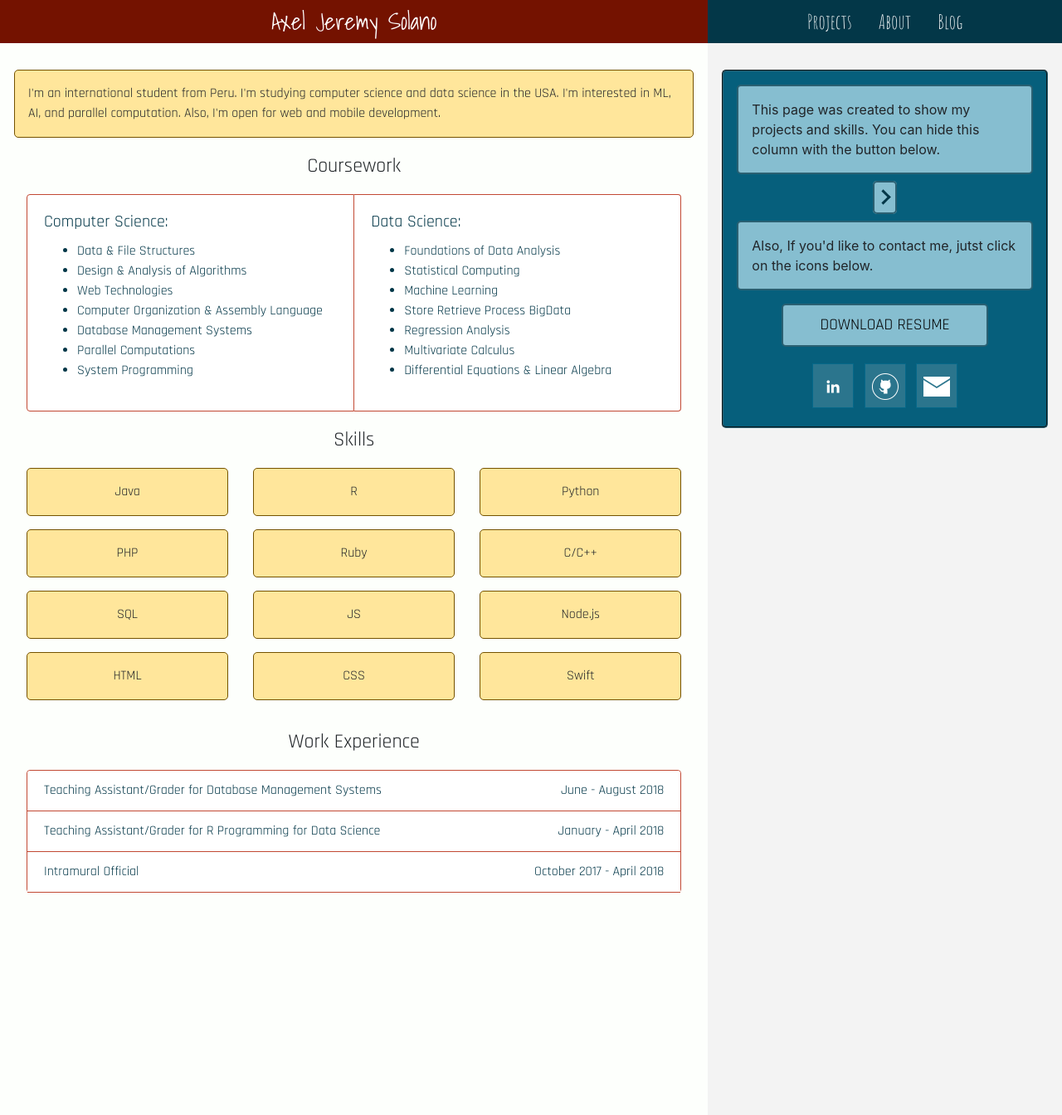
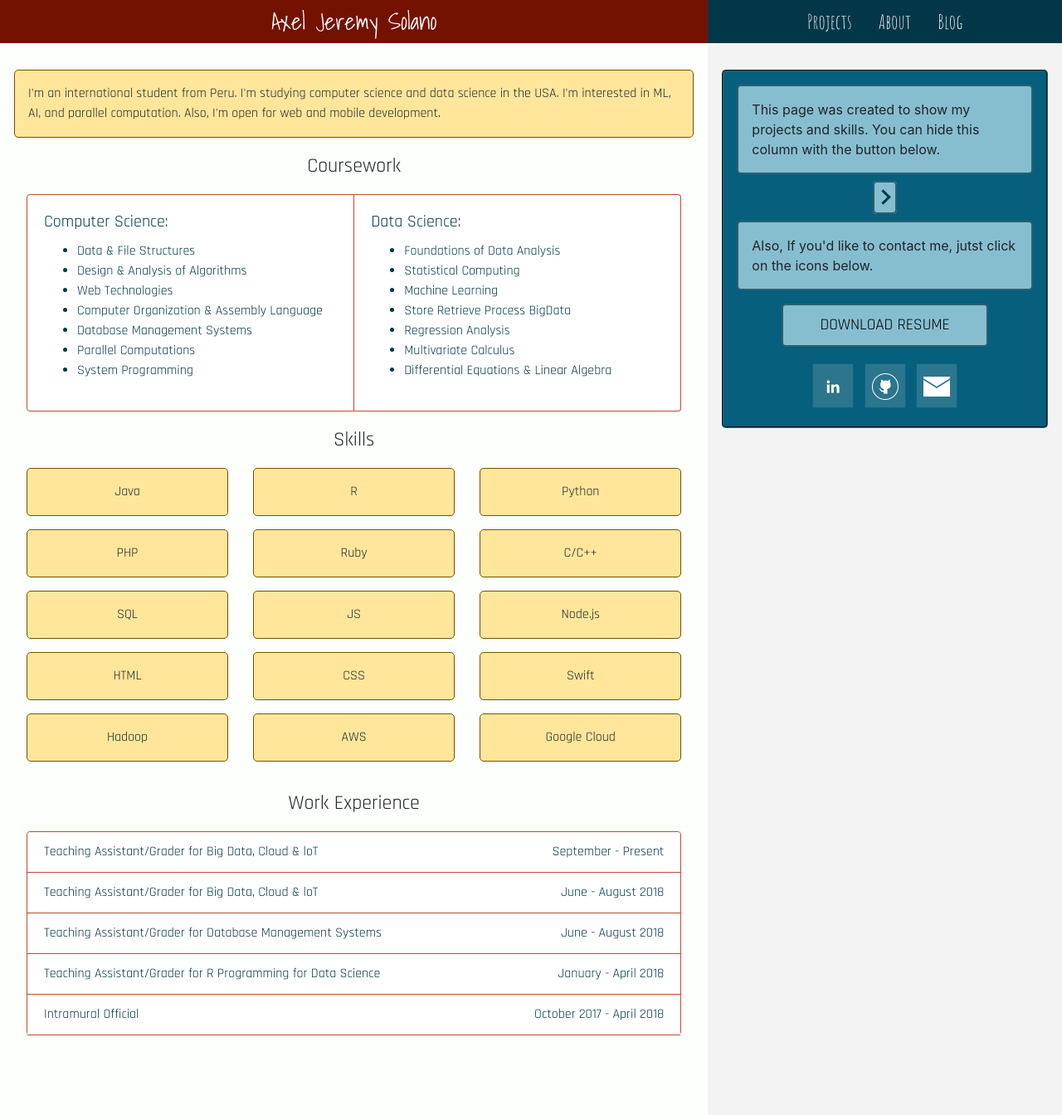
Before and after one commit to axeljeremy7/axeljeremy7.github.io, a Jekyll site: the page built from index.html, in a window 1280 px wide. Shown: the whole page at 83% size. Built offline with Jekyll 4.4.1, drawn with Linux system fonts in a browser that asks for light colours.

Commit message:
update 1

```diff
--- a/index.html
+++ b/index.html
@@ -86,6 +86,15 @@ header_title: Axel J Solano
         <div class="col-6 col-sm-4">
           <p class="text-center " id="skills-item" >Swift</p>
         </div>
+        <div class="col-6 col-sm-4">
+          <p class="text-center " id="skills-item" >Hadoop</p>
+        </div>
+        <div class="col-6 col-sm-4">
+          <p class="text-center " id="skills-item" >AWS</p>
+        </div>
+        <div class="col-6 col-sm-4">
+          <p class="text-center " id="skills-item" >Google Cloud</p>
+        </div>
       </div>
     </div>
 
@@ -93,15 +102,39 @@ header_title: Axel J Solano
       <p class="text-center " id="coursework-title" >Work Experience</p>
       <div class="card" >
         <ul class="list-group list-group-flush" id="lista">
+
           <li class="list-group-item" id="uno "data-toggle="collapse" data-target="#collapseOne"  aria-expanded="false" aria-controls="collapseOne">
+            <span class="float-left">Teaching Assistant/Grader for Big Data, Cloud & loT</span>
+            <span class="float-right">September - Present</span>
+           </li>
+            <div id="collapseOne" class="collapse" aria-labelledby="uno"  data-parent="#lista">
+              <div class="card-body">
+                <ul>
+                  <li>Graded and provided feedback for assignments for Apache utilities such as Hadoop and Spark.</li>
+                </ul>
+              </div>
+            </div>
 
+          <li class="list-group-item" id="uno "data-toggle="collapse" data-target="#collapseOne"  aria-expanded="false" aria-controls="collapseOne">
+            <span class="float-left">Teaching Assistant/Grader for Big Data, Cloud & loT</span>
+            <span class="float-right">June - August 2018</span>
+           </li>
+            <div id="collapseOne" class="collapse" aria-labelledby="uno"  data-parent="#lista">
+              <div class="card-body">
+                <ul>
+                  <li>Graded and provided feedback for assignments for Google Cloud Services and AWS.</li>
+                </ul>
+              </div>
+            </div>
+
+          <li class="list-group-item" id="uno "data-toggle="collapse" data-target="#collapseOne"  aria-expanded="false" aria-controls="collapseOne">
             <span class="float-left">Teaching Assistant/Grader for Database Management Systems</span>
             <span class="float-right">June - August 2018</span>
            </li>
             <div id="collapseOne" class="collapse" aria-labelledby="uno"  data-parent="#lista">
               <div class="card-body">
                 <ul>
-                  <li>Graded and provided feedback for assignments</li>
+                  <li>Graded and provided feedback for assignments for MySQL databases.</li>
                 </ul>
               </div>
             </div>
```
Also changed, not shown: README.md, 1 other file.
